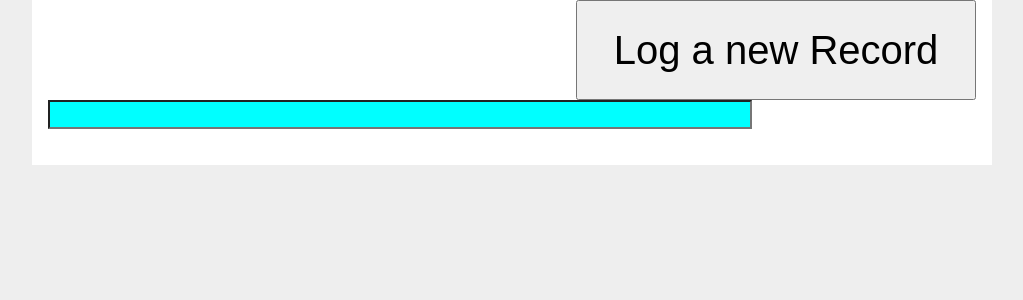
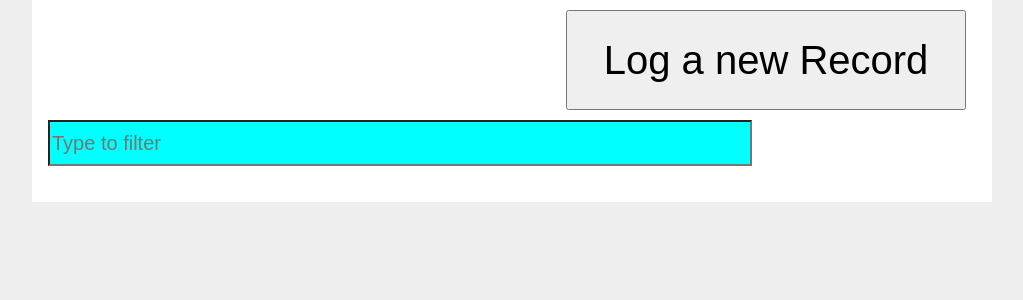
Before and after one commit to rjames711/Life_Scorer, a Flask app: template Life_Scorer/templates/log.html in a window 1280 px wide. Shown: the part 98-398 px from the top of the page, without its empty margins (128-1151 px from the left). Run offline with Flask 2, Linux system fonts and the light colour scheme; the template is opened without the code that fills it, so the values that code supplies are empty.

Commit message:
Some spacing and resizing

```diff
--- a/Life_Scorer/templates/log.html
+++ b/Life_Scorer/templates/log.html
@@ -7,9 +7,10 @@
 {% block content %}
 <div>
 <a href="{{ url_for('create_log') }}"><button type="button"
-style="height:100px;width:400px;font-size:40px; float:right">Log a new Record</button></a>
+style="height:100px;width:400px;font-size:40px; float:right; margin: 10px;">Log a new Record</button></a>
 </div>
-<input type="text" id="selection" onkeyup="task_text()">
+<input type="text" id="selection" style="height: 40px"
+placeholder="Type to filter" onkeyup="task_text()">
 <br>
 <table style="width:100%">
   {% for item in log %}
```
